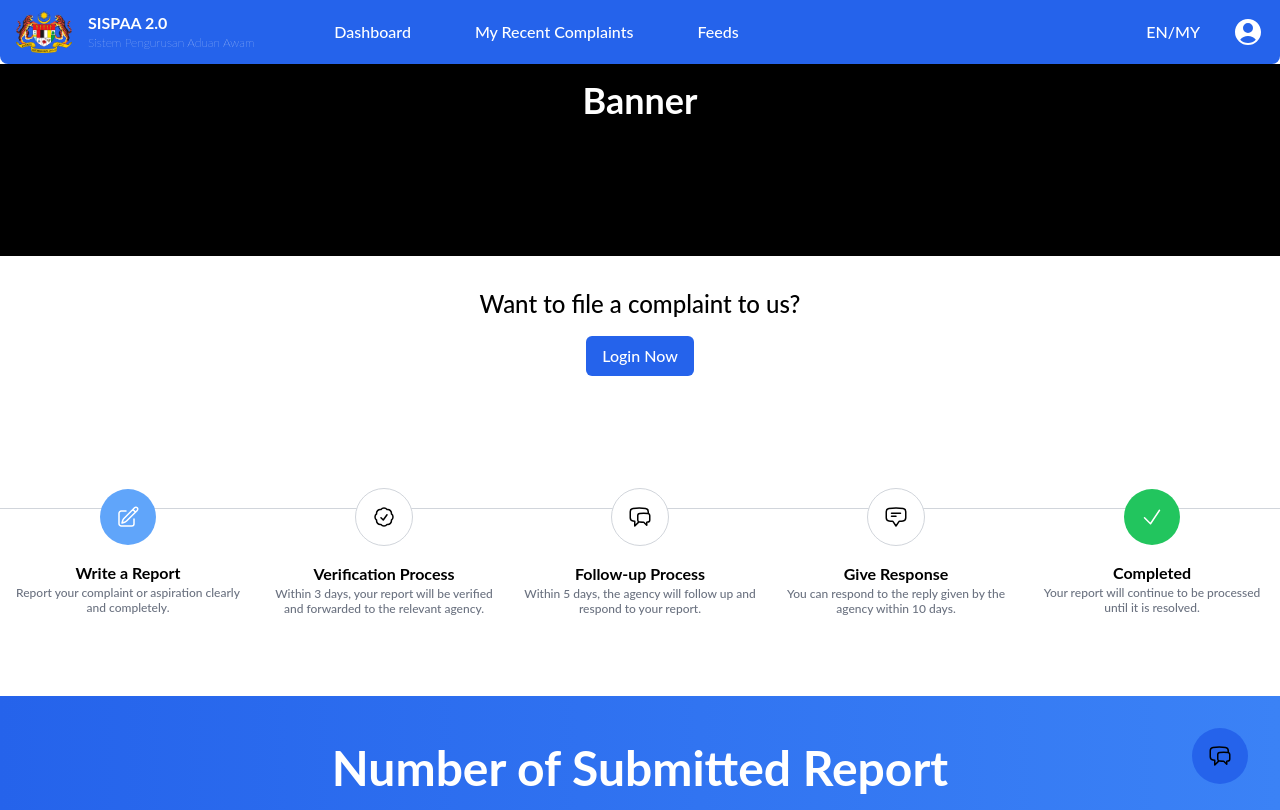
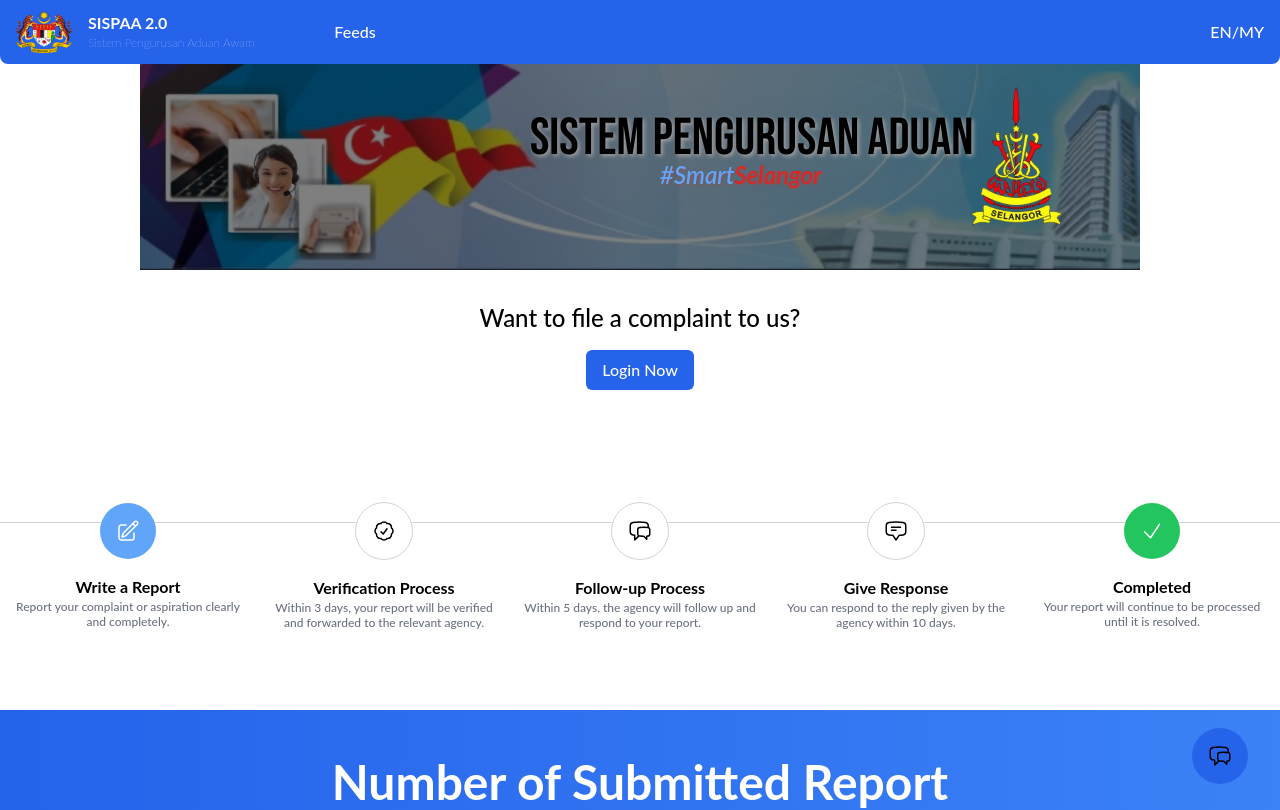
Before and after one commit to alpha031117/sispaa2.0, a Next.js app: page / in a window 1280 px wide. Shown: the top 810 px of the page. Built offline with nearby package versions, Linux system fonts and the light colour scheme.

Commit message:
Refactor navbar component and update layout
- Refactor the navbar component to use a wrapper component for better organization and reusability.
- Update the layout to use the new navbar wrapper component.
- Remove unused imports and components.

Closes #123

```diff
--- a/src/app/layout.tsx
+++ b/src/app/layout.tsx
@@ -1,6 +1,6 @@
 import type { Metadata } from "next";
 import "./globals.css";
-import Navbar from "../components/navbar/registered_nabvar";
+import NavbarWrapper from "@/components/navbarWrapper";
 import FloatingChatbotWrapper from "@/components/floatingChatbotWrapper";
 
 export const metadata: Metadata = {
@@ -18,7 +18,7 @@
       <body className={`lato-regular antialiased`}>
         <div className="flex flex-col">
           <div className="h-fit flex-none sticky top-0 z-50">
-            <Navbar />
+            <NavbarWrapper />
           </div>
           <FloatingChatbotWrapper />
           <div className="flex-1">
--- a/src/app/page.tsx
+++ b/src/app/page.tsx
@@ -2,10 +2,8 @@
 
 import Link from "next/link";
 import ComplaintProcess from "./_components/complaint_process";
+import DarkGlassBiroImage from "@/components/darkGlassBiroImage";
 import { useEffect, useState } from "react";
-import DarkGlassBiroImage from '@/components/darkGlassBiroImage';
-import DashboardA from './_components/dashboardA';
-import DashboardB from './_components/dashboardB';
 
 const ReportPage = () => {
     const [isMounted, setIsMounted] = useState(false);
@@ -26,7 +24,7 @@
       setIsMounted(true); // Set mounted to true when the component mounts
       const animateCount = (setCount: React.Dispatch<React.SetStateAction<number>>, finalCount: number) => {
         let start = 0;
-        const duration = 2000;
+        const duration = 3200;
         const increment = finalCount / (duration / 16.66);
 
         const countUp = () => {
@@ -56,10 +54,8 @@
     return (
         <div className="min-h-screen">
           {/* Banner Section */}
-          <div className="relative w-full h-48 bg-black text-white py-4">
-            <div className="container mx-auto">
-              <h1 className="text-4xl font-bold text-center">Banner</h1>
-            </div>
+          <div className='flex flex-col items-center'>
+            <DarkGlassBiroImage />
           </div>
 
           {/* Login Section */}
--- a/src/app/user-dashboard/page.tsx
+++ b/src/app/user-dashboard/page.tsx
@@ -1,11 +1,12 @@
 import Image from 'next/image';
+import DarkGlassBiroImage from '@/components/darkGlassBiroImage';
 import DashboardA from './_components/dashboardA';
 import DashboardB from './_components/dashboardB';
 
 export default function Dashboard() {
   return (
     <div className='flex flex-col items-center gap-y-16'>
-      <BiroPageImage />
+      <DarkGlassBiroImage />
       <div className='lato-bold text-3xl'>
         Welcome back, User
       </div>
--- a/src/components/floatingChatbotWrapper/index.tsx
+++ b/src/components/floatingChatbotWrapper/index.tsx
@@ -8,7 +8,7 @@
 
     const excludedRoutes = ["/login", "/create-complaint"];
 
-    const isLoginRoute = excludedRoutes.includes(pathname);
+    const isExcludedRoute = excludedRoutes.includes(pathname);
 
-    return !isLoginRoute ? <FloatingChatbot /> : null;
+    return isExcludedRoute ? null : <FloatingChatbot />;
 }
--- /dev/null
+++ b/src/components/navbarWrapper/index.tsx
@@ -0,0 +1,15 @@
+"use client";
+
+import { usePathname } from "next/navigation";
+import RegisteredNavbar from "./navbar/registered_navbar";
+import NonRegisteredNavbar from "./navbar/non_registered_navbar";
+
+export default function NavbarWrapper() {
+    const pathname = usePathname();
+
+    const excludedRoutes = ["/"];
+
+    const isExcludedRoute = excludedRoutes.includes(pathname);
+
+    return isExcludedRoute ? <NonRegisteredNavbar /> : <RegisteredNavbar />;
+}
--- /dev/null
+++ b/src/components/navbarWrapper/navbar/_components/UserCircle.tsx
@@ -0,0 +1,40 @@
+'use client';
+
+import React, { useState } from 'react';
+import Link from 'next/link';
+
+const UserCircleComponent = () => {
+    const [renderMenu, setRenderMenu] = useState(false);
+
+    const handleClick = () => {
+        setRenderMenu(!renderMenu);
+    };
+
+    return (
+        <div className='flex flex-row gap-x-2 items-center'>
+            <div
+                className='cursor-pointer'
+                onClick={handleClick}
+            >
+                <UserCircle />
+            </div>
+            {renderMenu && (
+                <div className='absolute right-[1rem] top-[4rem] shadow-lg text-black border bg-white rounded-lg overflow-hidden'>
+                    <div className='flex flex-col justify-start items-center'>
+                        <Link href={'/'}><div className='hover:bg-gray-500 p-2 px-4'>Logout</div></Link>
+                        <Link href={'/setting'}><div className='hover:bg-gray-500 p-2 px-4'>Setting</div></Link>
+                    </div>
+                </div>
+            )}
+        </div>
+    );
+};
+export default UserCircleComponent;
+
+const UserCircle = () => {
+    return (
+        <svg xmlns="http://www.w3.org/2000/svg" viewBox="0 0 24 24" fill="white" className="size-8">
+            <path fillRule="evenodd" d="M18.685 19.097A9.723 9.723 0 0 0 21.75 12c0-5.385-4.365-9.75-9.75-9.75S2.25 6.615 2.25 12a9.723 9.723 0 0 0 3.065 7.097A9.716 9.716 0 0 0 12 21.75a9.716 9.716 0 0 0 6.685-2.653Zm-12.54-1.285A7.486 7.486 0 0 1 12 15a7.486 7.486 0 0 1 5.855 2.812A8.224 8.224 0 0 1 12 20.25a8.224 8.224 0 0 1-5.855-2.438ZM15.75 9a3.75 3.75 0 1 1-7.5 0 3.75 3.75 0 0 1 7.5 0Z" clipRule="evenodd" />
+        </svg>
+    )
+}
--- a/src/components/navbar/non_registered_nabvar.tsx
+++ b/src/components/navbarWrapper/navbar/non_registered_navbar.tsx
@@ -47,11 +47,3 @@
         </div>
     )
 }
-
-const UserCircle = () => {
-    return (
-        <svg xmlns="http://www.w3.org/2000/svg" viewBox="0 0 24 24" fill="white" className="size-8">
-            <path fillRule="evenodd" d="M18.685 19.097A9.723 9.723 0 0 0 21.75 12c0-5.385-4.365-9.75-9.75-9.75S2.25 6.615 2.25 12a9.723 9.723 0 0 0 3.065 7.097A9.716 9.716 0 0 0 12 21.75a9.716 9.716 0 0 0 6.685-2.653Zm-12.54-1.285A7.486 7.486 0 0 1 12 15a7.486 7.486 0 0 1 5.855 2.812A8.224 8.224 0 0 1 12 20.25a8.224 8.224 0 0 1-5.855-2.438ZM15.75 9a3.75 3.75 0 1 1-7.5 0 3.75 3.75 0 0 1 7.5 0Z" clipRule="evenodd" />
-        </svg>
-    )
-}
--- a/src/components/navbar/registered_nabvar.tsx
+++ b/src/components/navbarWrapper/navbar/registered_navbar.tsx
@@ -1,6 +1,7 @@
 import React from 'react';
 import Image from 'next/image';
 import Link from 'next/link';
+import UserCircleComponent from './_components/UserCircle';
 
 const RegisteredNavbar = () => {
 
@@ -29,7 +30,7 @@
                     EN/MY
                 </div>
                 <div>
-                    <UserCircle />
+                    <UserCircleComponent />
                 </div>
             </div>
         </div>
@@ -52,11 +53,3 @@
         </div>
     )
 }
-
-const UserCircle = () => {
-    return (
-        <svg xmlns="http://www.w3.org/2000/svg" viewBox="0 0 24 24" fill="white" className="size-8">
-            <path fillRule="evenodd" d="M18.685 19.097A9.723 9.723 0 0 0 21.75 12c0-5.385-4.365-9.75-9.75-9.75S2.25 6.615 2.25 12a9.723 9.723 0 0 0 3.065 7.097A9.716 9.716 0 0 0 12 21.75a9.716 9.716 0 0 0 6.685-2.653Zm-12.54-1.285A7.486 7.486 0 0 1 12 15a7.486 7.486 0 0 1 5.855 2.812A8.224 8.224 0 0 1 12 20.25a8.224 8.224 0 0 1-5.855-2.438ZM15.75 9a3.75 3.75 0 1 1-7.5 0 3.75 3.75 0 0 1 7.5 0Z" clipRule="evenodd" />
-        </svg>
-    )
-}
```
